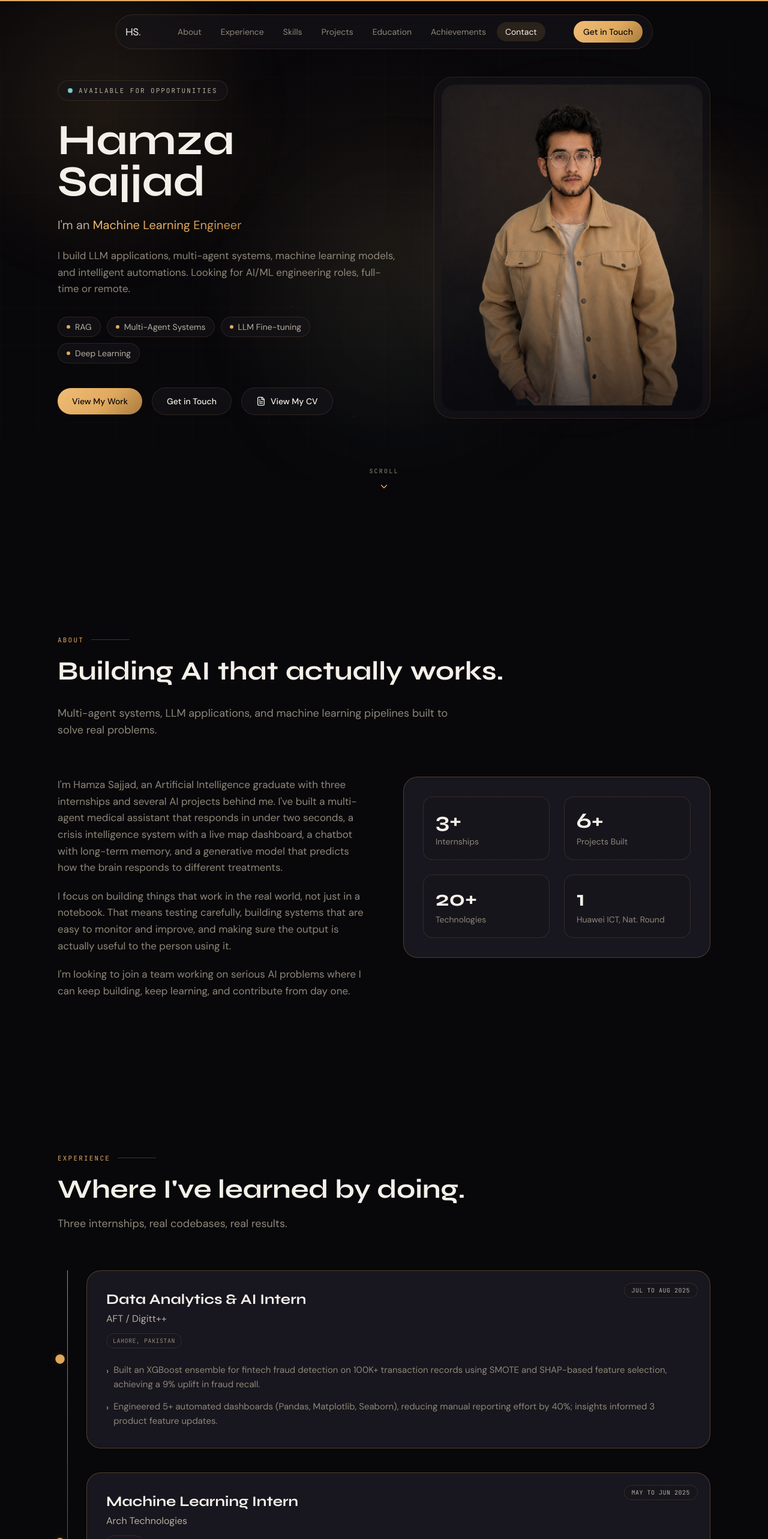
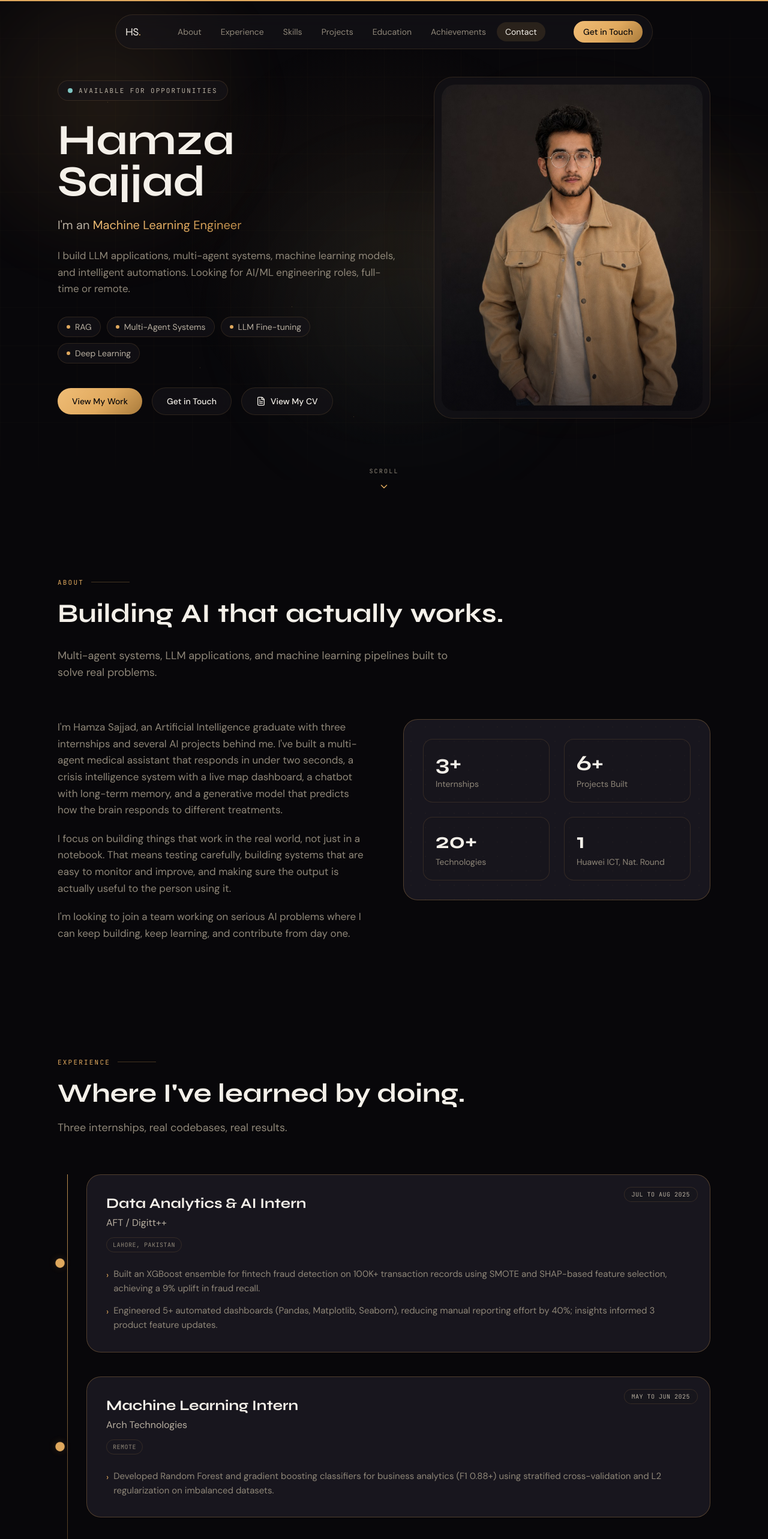
Before and after one commit to MuhammadHamzaSajjad274/Portfolio, a Next.js app: page / in a window 1280 px wide. Shown: the top 2566 px of the page at 60% size. Built offline with nearby package versions, Linux system fonts and the light colour scheme.

Commit message:
Fix Achievements grid alignment and reduce section whitespace

```diff
--- a/src/components/sections/About.tsx
+++ b/src/components/sections/About.tsx
@@ -11,7 +11,7 @@ export default function About() {
   const reducedMotion = usePrefersReducedMotion();
 
   return (
-    <section id="about" className="section-container py-24 md:py-32">
+    <section id="about" className="section-container py-16 md:py-24">
       <SectionHeader
         eyebrow="About"
         heading="Building AI that actually works."
--- a/src/components/sections/Achievements.tsx
+++ b/src/components/sections/Achievements.tsx
@@ -86,7 +86,7 @@ export default function Achievements() {
   const reducedMotion = usePrefersReducedMotion();
 
   return (
-    <section id="achievements" className="section-container py-24 md:py-32">
+    <section id="achievements" className="section-container py-16 md:py-24">
       <SectionHeader
         eyebrow="Achievements"
         heading="Recognized beyond the classroom."
@@ -111,7 +111,7 @@ export default function Achievements() {
                 ease: REVEAL_EASE,
               }}
               className={`glass-strong flex flex-col rounded-3xl p-6 transition-all duration-300 hover:border-surface-border-strong hover:bg-surface-strong md:p-7 ${
-                isLast ? "md:col-span-2 lg:col-span-3 lg:mx-auto lg:w-full lg:max-w-sm" : ""
+                isLast ? "lg:col-start-2" : ""
               }`}
             >
               <div className="flex items-start justify-between gap-3">
--- a/src/components/sections/Contact.tsx
+++ b/src/components/sections/Contact.tsx
@@ -27,7 +27,7 @@ export default function Contact() {
   const reducedMotion = usePrefersReducedMotion();
 
   return (
-    <section id="contact" className="section-container py-24 md:py-32">
+    <section id="contact" className="section-container py-16 md:py-24">
       <SectionHeader
         eyebrow="Contact"
         heading="Let's build something together."
--- a/src/components/sections/Education.tsx
+++ b/src/components/sections/Education.tsx
@@ -13,7 +13,7 @@ export default function Education() {
   if (!entry) return null;
 
   return (
-    <section id="education" className="section-container py-24 md:py-32">
+    <section id="education" className="section-container py-16 md:py-24">
       <SectionHeader eyebrow="Education" heading="Where it started" />
 
       <motion.div
--- a/src/components/sections/Experience.tsx
+++ b/src/components/sections/Experience.tsx
@@ -22,7 +22,7 @@ export default function Experience() {
     <section
       id="experience"
       ref={sectionRef}
-      className="section-container py-24 md:py-32"
+      className="section-container py-16 md:py-24"
     >
       <SectionHeader
         eyebrow="Experience"
--- a/src/components/sections/Hero.tsx
+++ b/src/components/sections/Hero.tsx
@@ -104,7 +104,7 @@ export default function Hero() {
   return (
     <section
       id="hero"
-      className="section-container relative flex min-h-screen flex-col justify-center pt-28 pb-20 md:pt-32 md:pb-28"
+      className="section-container relative flex min-h-screen flex-col justify-center pt-28 pb-12 md:pt-32 md:pb-12"
     >
       <div className="grid items-center gap-12 lg:grid-cols-[1.1fr_0.9fr] lg:gap-16">
         <div>
--- a/src/components/sections/Projects.tsx
+++ b/src/components/sections/Projects.tsx
@@ -84,7 +84,7 @@ export default function Projects() {
   const reducedMotion = usePrefersReducedMotion();
 
   return (
-    <section id="projects" className="section-container py-24 md:py-32">
+    <section id="projects" className="section-container py-16 md:py-24">
       <SectionHeader
         eyebrow="Projects"
         heading="Things I've built"
--- a/src/components/sections/Skills.tsx
+++ b/src/components/sections/Skills.tsx
@@ -10,7 +10,7 @@ export default function Skills() {
   const reducedMotion = usePrefersReducedMotion();
 
   return (
-    <section id="skills" className="section-container py-24 md:py-32">
+    <section id="skills" className="section-container py-16 md:py-24">
       <SectionHeader
         eyebrow="Skills"
         heading="The stack behind the work"
```
